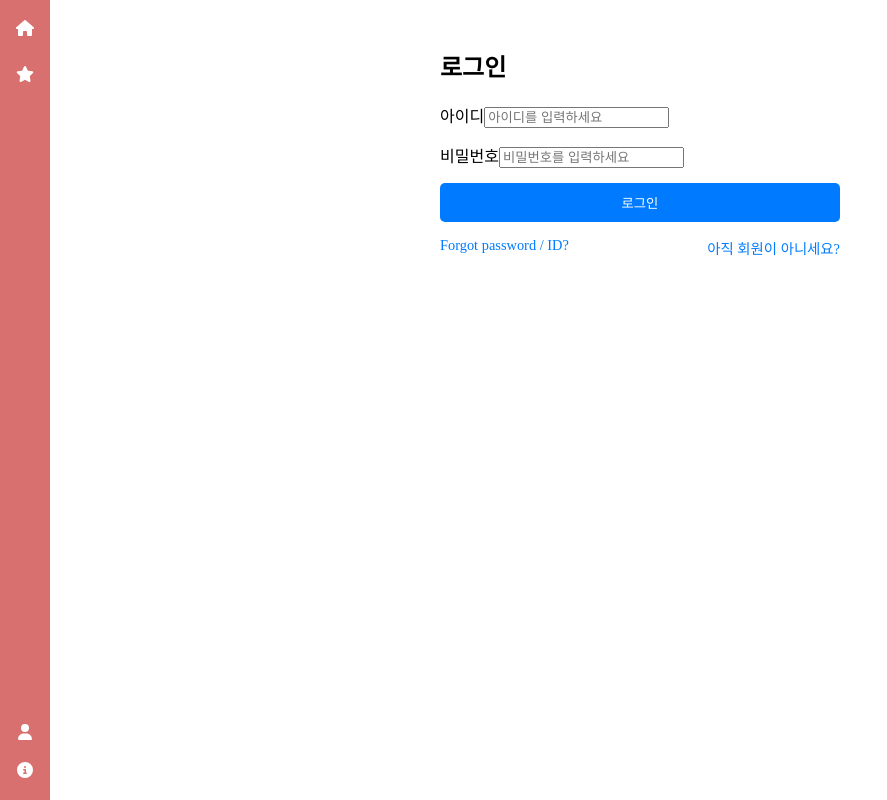
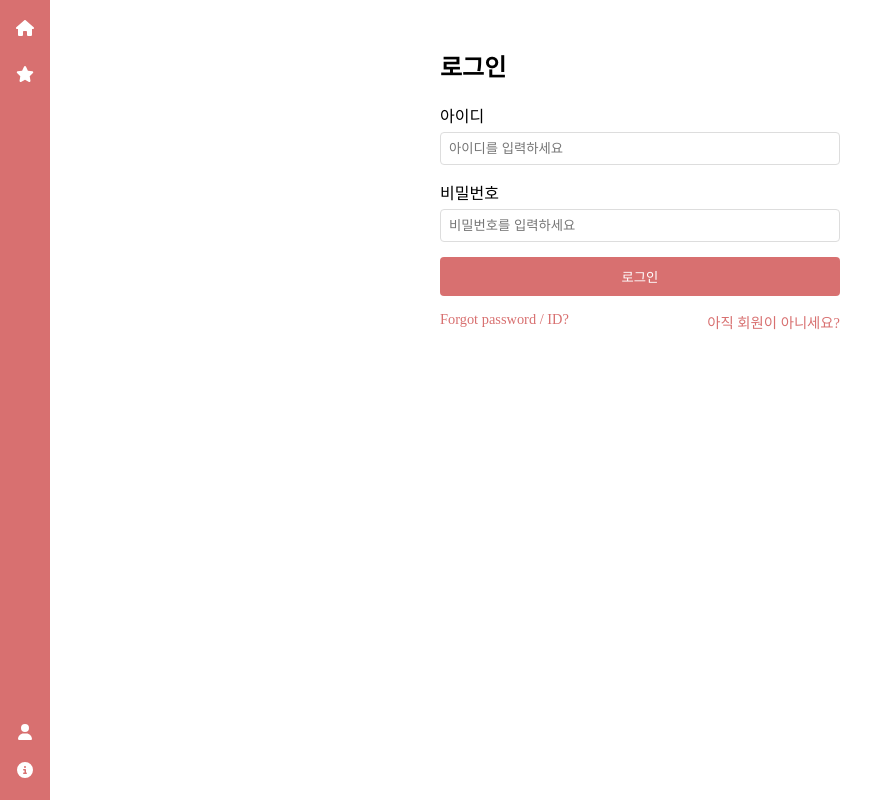
Before and after one commit to hs20180519/ssafy_final, a Vue app in the folder frontend/: page /login in a window 1280 px wide. Shown: the whole page, without its empty margins (0-887 px from the left). Built offline with nearby package versions, Linux system fonts and the light colour scheme.

Commit message:
:lipstick: Design: 버튼 색상 변경

```diff
--- a/frontend/src/components/member/MemberLoginForm.vue
+++ b/frontend/src/components/member/MemberLoginForm.vue
@@ -81,21 +81,47 @@ export default {
 }
 
 .input-group {
+  display: flex;
+  flex-direction: column;
   margin-bottom: 15px;
 }
 
-button {
-  width: 100%;
+.input-group label {
+  margin-bottom: 5px;
+}
+
+.input-group input {
+  padding: 8px;
+  border: 1px solid #ddd;
+  border-radius: 4px;
+}
+
+.input-group button {
+  margin-top: 10px;
   padding: 10px;
-  background-color: #007bff;
+  background-color: #d87070; /* #d87070 색상 적용 */
   color: white;
   border: none;
-  border-radius: 5px;
+  border-radius: 4px;
   cursor: pointer;
 }
 
-button:hover {
-  background-color: #0056b3;
+.input-group button:hover {
+  background-color: #b85b5b; /* 버튼 hover 색상 */
+}
+
+button[type="submit"] {
+  width: 100%;
+  padding: 10px;
+  background-color: #d87070; /* #d87070 색상 적용 */
+  color: white;
+  border: none;
+  border-radius: 4px;
+  cursor: pointer;
+}
+
+button[type="submit"]:hover {
+  background-color: #b85b5b; /* 버튼 hover 색상 */
 }
 
 .auth-links {
@@ -106,7 +132,7 @@ button:hover {
 }
 
 .auth-links a {
-  color: #007bff;
+  color: #d87070;
   text-decoration: none;
 }
 
--- a/frontend/src/components/member/MemberSignUpForm.vue
+++ b/frontend/src/components/member/MemberSignUpForm.vue
@@ -114,7 +114,7 @@ export default {
 .input-group button {
   margin-top: 10px;
   padding: 8px;
-  background-color: #007bff;
+  background-color: #70abd8;
   color: white;
   border: none;
   border-radius: 4px;
@@ -128,7 +128,7 @@ export default {
 button[type="submit"] {
   width: 100%;
   padding: 10px;
-  background-color: #28a745;
+  background-color: #d87070;
   color: white;
   border: none;
   border-radius: 4px;
@@ -136,6 +136,6 @@ button[type="submit"] {
 }
 
 button[type="submit"]:hover {
-  background-color: #218838;
+  background-color: #773d3d;
 }
 </style>
```
